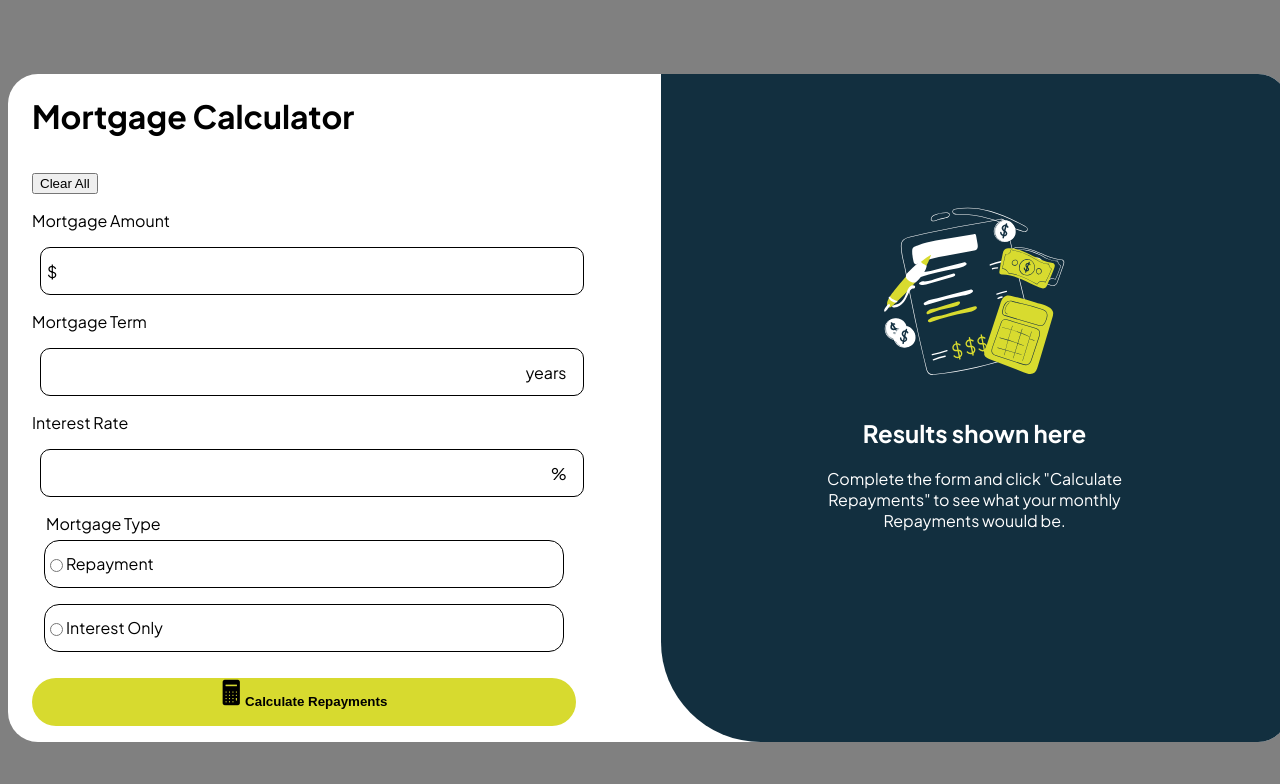
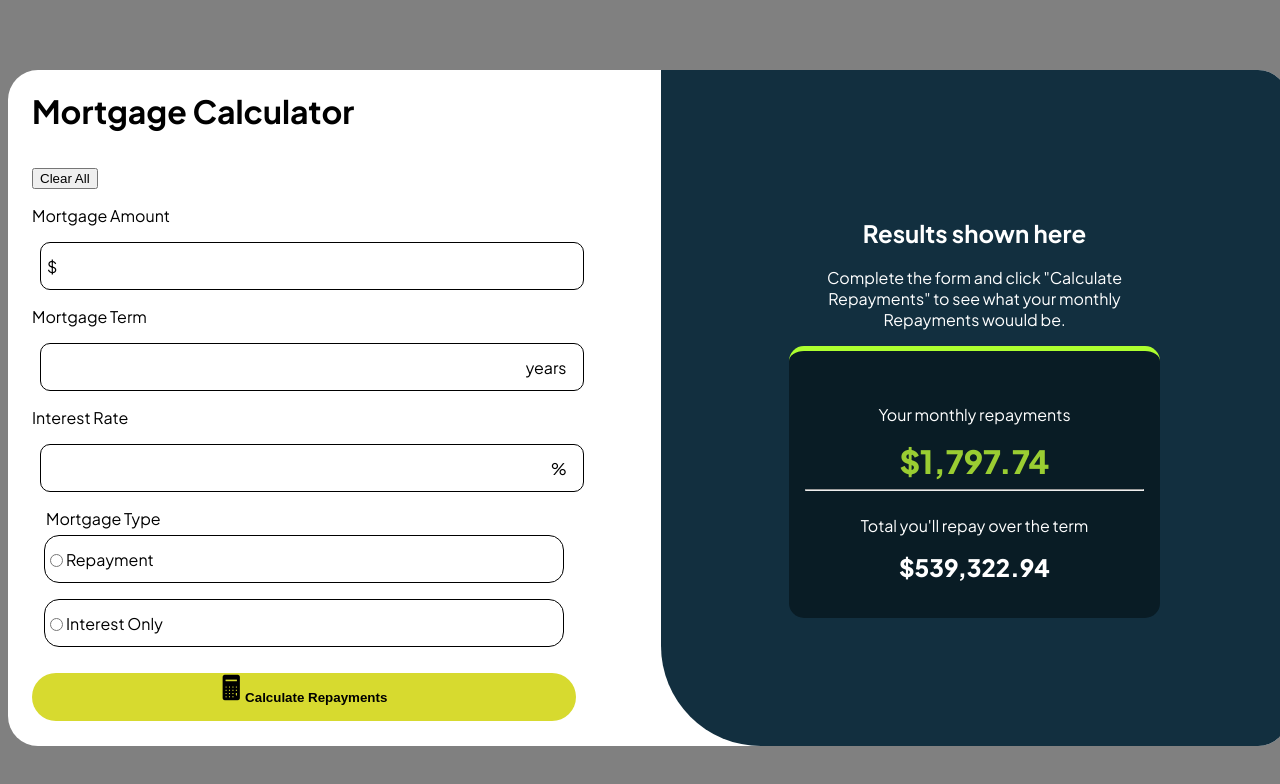
Before and after one commit to ValienteRitter/Mortgage-repayment-calculator, a plain HTML site: page index.html in a window 1280 px wide. Drawn offline with Linux system fonts and the light colour scheme.

Commit message:
Feat: Add display for monthly and total repayments

```diff
--- a/index.html
+++ b/index.html
@@ -43,9 +43,20 @@
             </button>
         </form>
         <section class="results-container">
-            <img src="assets/images/illustration-empty.svg" alt="empty">
+            <img src="assets/images/illustration-empty.svg" alt="empty" class="empty-image">
             <h1>Results shown here</h1>
             <p>Complete the form and click "Calculate Repayments" to see what your monthly Repayments wouuld be.</p>
+            <div class="repayments">
+                <div class="monthly">
+                    <p>Your monthly repayments</p>
+                    <span class="montly">$1,797.74</span>
+                </div>
+                <hr>
+                <div class="total">
+                    <p>Total you'll repay over the term</p>
+                    <span class="total">$539,322.94</span>
+                </div>
+            </div>
         </section>
     </div>
 
--- a/style.css
+++ b/style.css
@@ -13,6 +13,7 @@
   --Slate-500: hsl(200, 26%, 54%);
   --Slate-700: hsl(200, 24%, 40%);
   --Slate-900: hsl(202, 55%, 16%);
+  --Slate-999: hsl(200, 60%, 9%);
 }
 
 * {
@@ -160,6 +161,37 @@ input[type=number]{
   padding: 3rem;
 }
 
+.repayments {
+	background-color: hsl(200, 60%, 9%);
+	height: 17rem;
+	display: flex;
+	flex-direction: column;
+	justify-content: center;
+	align-items: center;
+  padding: 1rem;
+  border-radius: 15px;
+  border-top: solid greenyellow 5px;
+}
+.monthly > span{
+  color: yellowgreen;
+  font-size: xx-large;
+  font-weight: 900;
+}
+
+.total > span {
+  font-size: x-large;
+  font-weight: 900;
+}
+
+.empty-image {
+  display: none;
+}
+
+.repayments > hr {
+  width: 100%;
+}
+
+
 @media (min-width: 1080px) {
   .results-container {
     border-radius: 0 30px 30px 100px;
```
